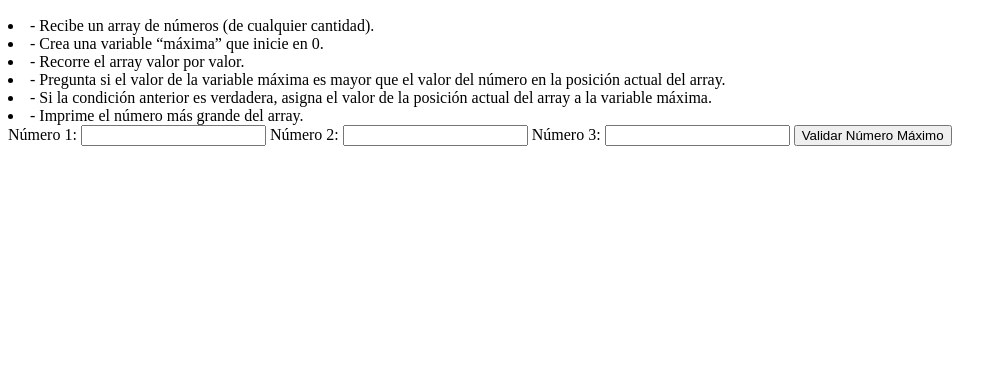
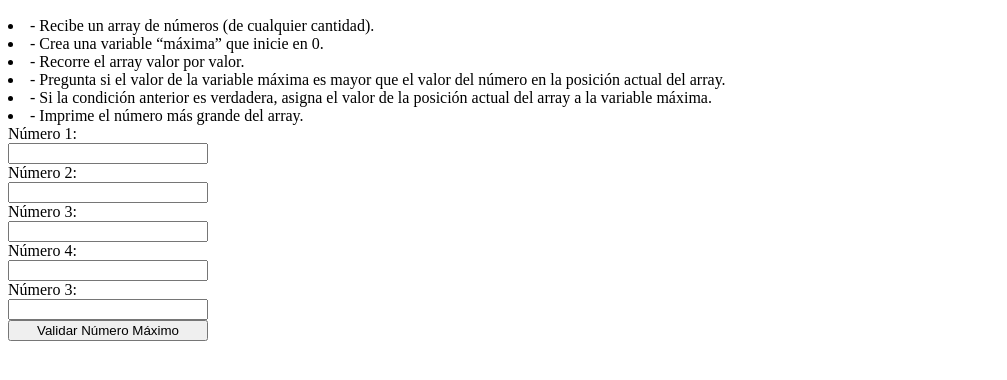
Before and after one commit to anngelicafernanda/practicandoJS, a plain HTML site: page src/index.html in a window 1280 px wide. Shown: the part 110-490 px from the top of the page, without its empty margins (0-1007 px from the left). Drawn offline with Linux system fonts and the light colour scheme.

Commit message:
ajustes de estilo

```diff
--- a/src/index.html
+++ b/src/index.html
@@ -4,6 +4,7 @@
 		<meta charset="UTF-8" />
 		<meta http-equiv="X-UA-Compatible" content="IE=edge" />
 		<meta name="viewport" content="width=device-width, initial-scale=1.0" />
+		<link rel="StyleSheet" href="style.css" type="text/css" media="screen" />
 		<title>Document</title>
 	</head>
 	<body>
@@ -21,13 +22,18 @@
 			actual del array a la variable máxima.
 		</li>
 		<li>- Imprime el número más grande del array.</li>
-		<form action="">
+
+		<form class="containerNumbers" action="">
 			<label for="number1">Número 1: </label>
 			<input type="number" id="number1" class="numero" />
 			<label for="number2">Número 2: </label>
 			<input type="number" id="number2" class="numero" />
 			<label for="number3">Número 3: </label>
 			<input type="number" id="number3" class="numero" />
+			<label for="number4">Número 4: </label>
+			<input type="number" id="number4" class="numero" />
+			<label for="number5">Número 3: </label>
+			<input type="number" id="number5" class="numero" />
 
 			<input type="button" value="Validar Número Máximo" onclick="Validar()" />
 		</form>
--- a/src/index.js
+++ b/src/index.js
@@ -16,5 +16,8 @@ const Validar = () => {
 	for (var i = 0; i < lstNumero.length; i++) {
 		arrayGuardar[i] = lstNumero[i].valueAsNumber;
 	}
-	document.getElementById('result').innerHTML = maxValue(arrayGuardar, max);
+	return (document.getElementById('result').innerHTML = maxValue(
+		arrayGuardar,
+		max,
+	));
 };
--- a/src/style.css
+++ b/src/style.css
@@ -0,0 +1,5 @@
+.containerNumbers {
+	display: flex;
+	flex-direction: column;
+	width: 200px;
+}
```
Also changed, not shown: src/maxValue.js (deleted).
